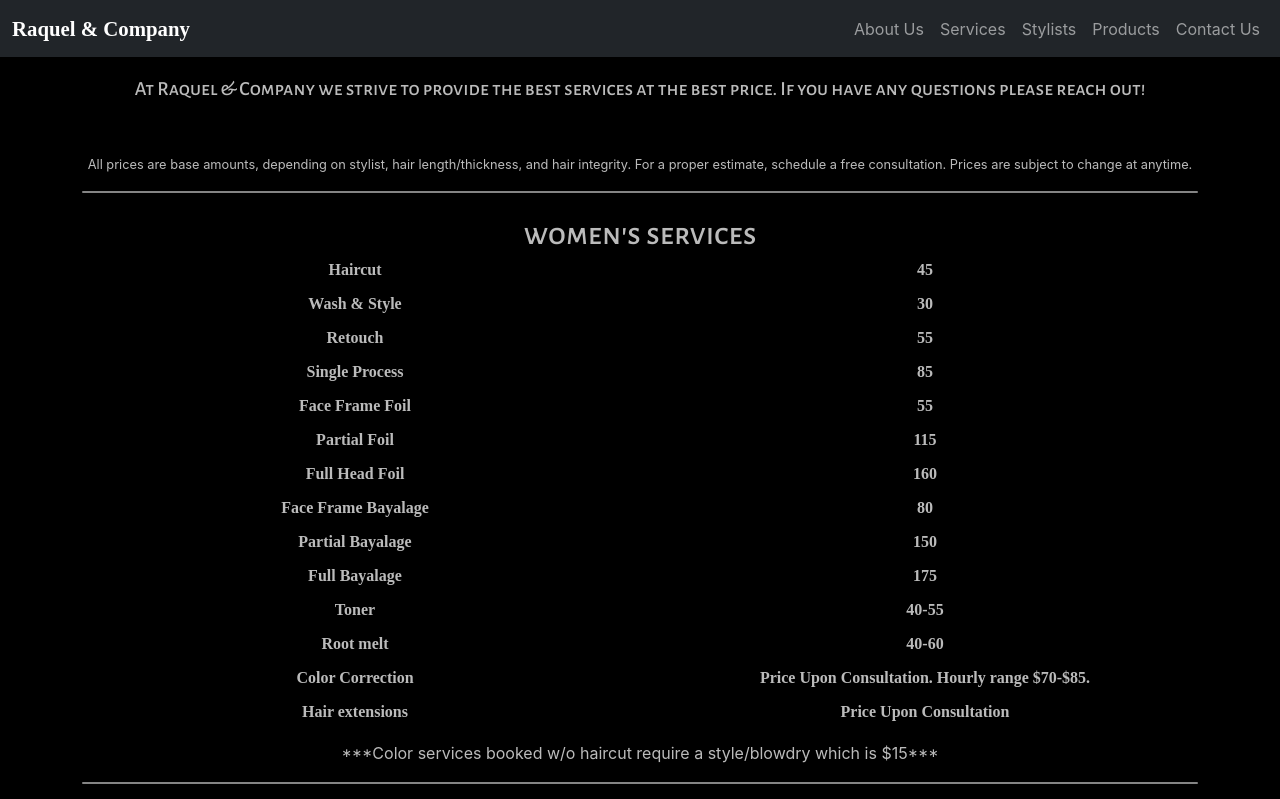
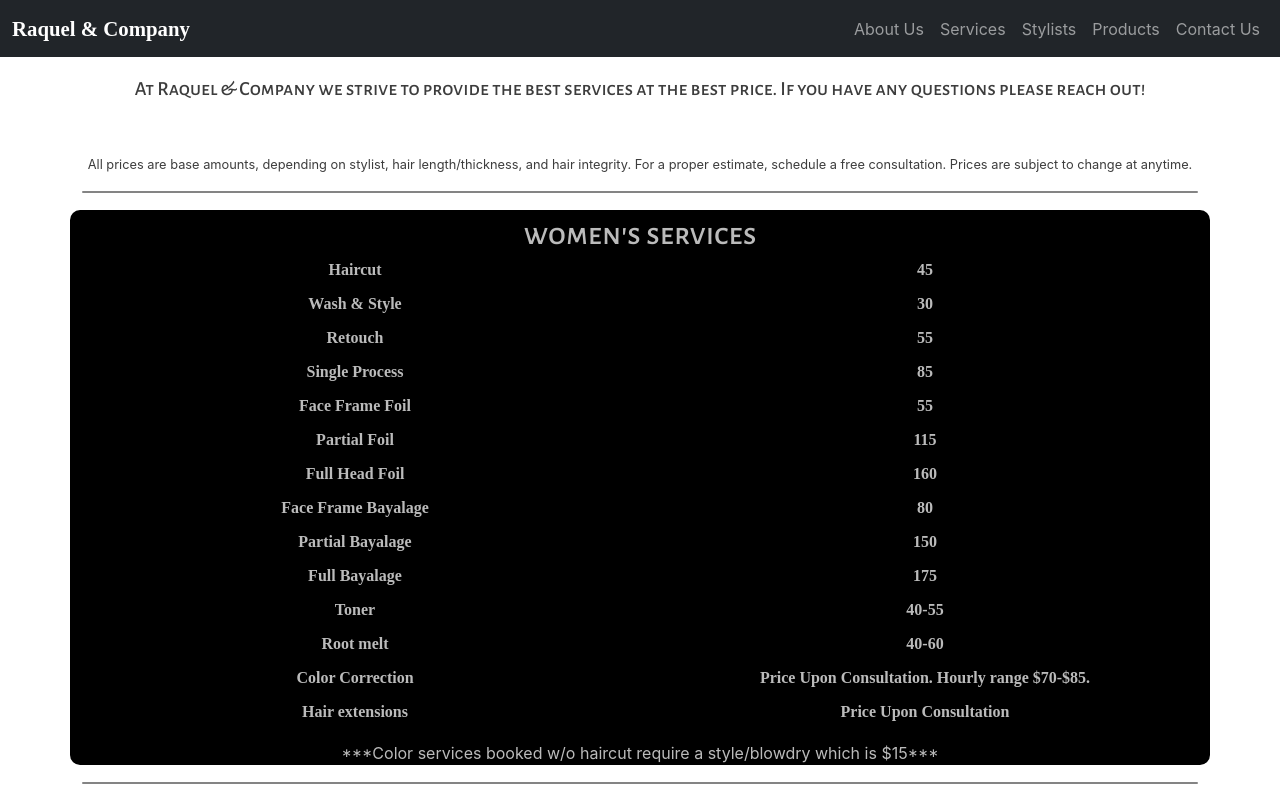
Before and after one commit to KevinCamacho/randco, a React (Create React App) app: page /services in a window 1280 px wide. Shown: the top 799 px of the page. Built offline with nearby package versions, Linux system fonts and the light colour scheme; a web font is replaced by a local one.

Commit message:
inverted ALL colors

```diff
--- a/src/components/ServicesPage/ServicesPage.js
+++ b/src/components/ServicesPage/ServicesPage.js
@@ -20,7 +20,7 @@
             {data.map((serviceCategory, index) =>
                 <div key={serviceCategory.title}>
                     <div className="horizontal-divider"></div>
-                    <Row>
+                    <Row className="services-container">
                         <div>
                             <div className="service-category-title">{serviceCategory.title}</div>
                         </div>
--- a/src/components/ServicesPage/ServicesPage.scss
+++ b/src/components/ServicesPage/ServicesPage.scss
@@ -1,7 +1,15 @@
+@import '../../index.scss';
+
 #services-header {
     font-family: 'Alegreya Sans SC', sans-serif;
     font-weight: 500;
     font-size: 20px;
+}
+
+.services-container {
+    background: $color1;
+    color: $color4;
+    border-radius: 10px;
 }
 
 .service-category-title {
--- a/src/index.scss
+++ b/src/index.scss
@@ -4,9 +4,9 @@
 $color4: #bbbbbb;
 $color5: #ffffff;
 
-$body-bg: $color1;
-$primary: $color1;
-$secondary: $color2;
+$body-bg: $color5;
+$primary: $color5;
+$secondary: $color4;
 //$success: black;
 //$info: green;
 //$warning: purple;
@@ -29,7 +29,7 @@
     sans-serif;
   -webkit-font-smoothing: antialiased;
   -moz-osx-font-smoothing: grayscale;
-  color: $color4;
+  color: $color2;
 }
 
 .fancy-font {
```
